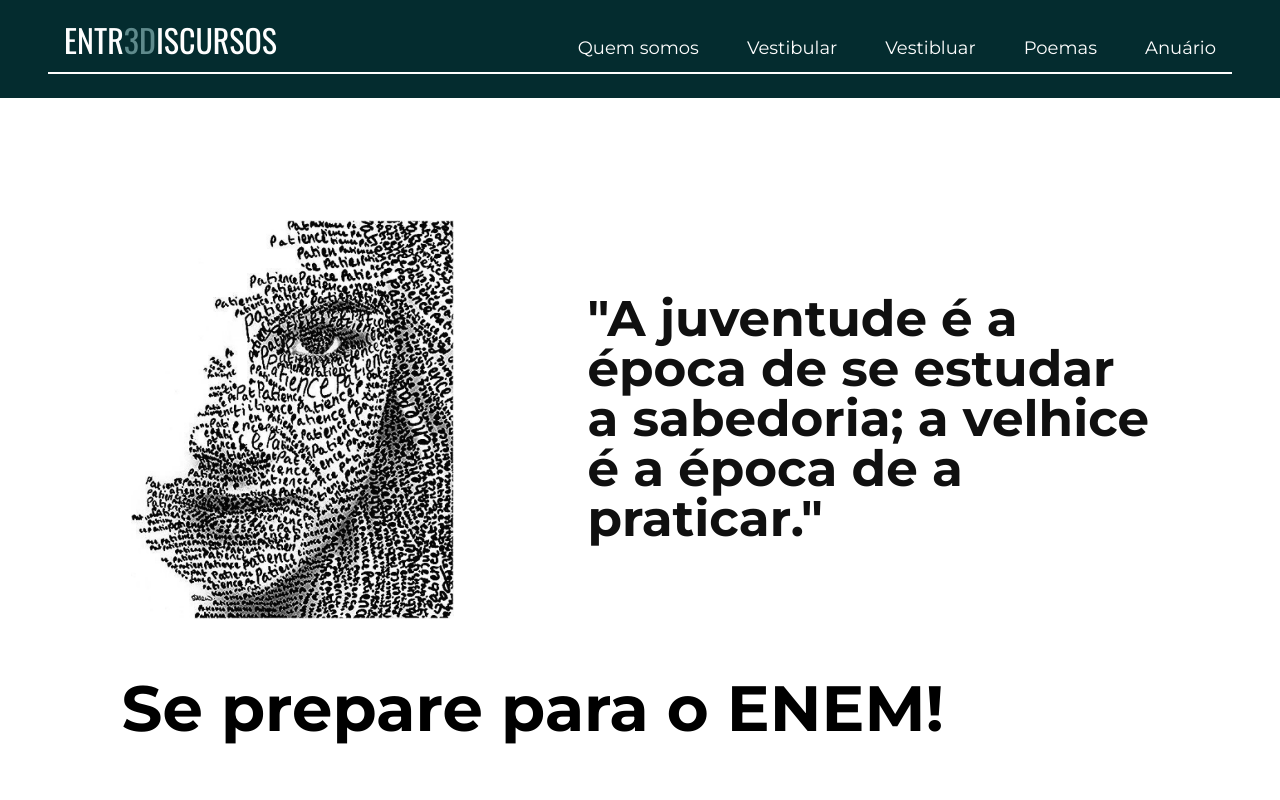
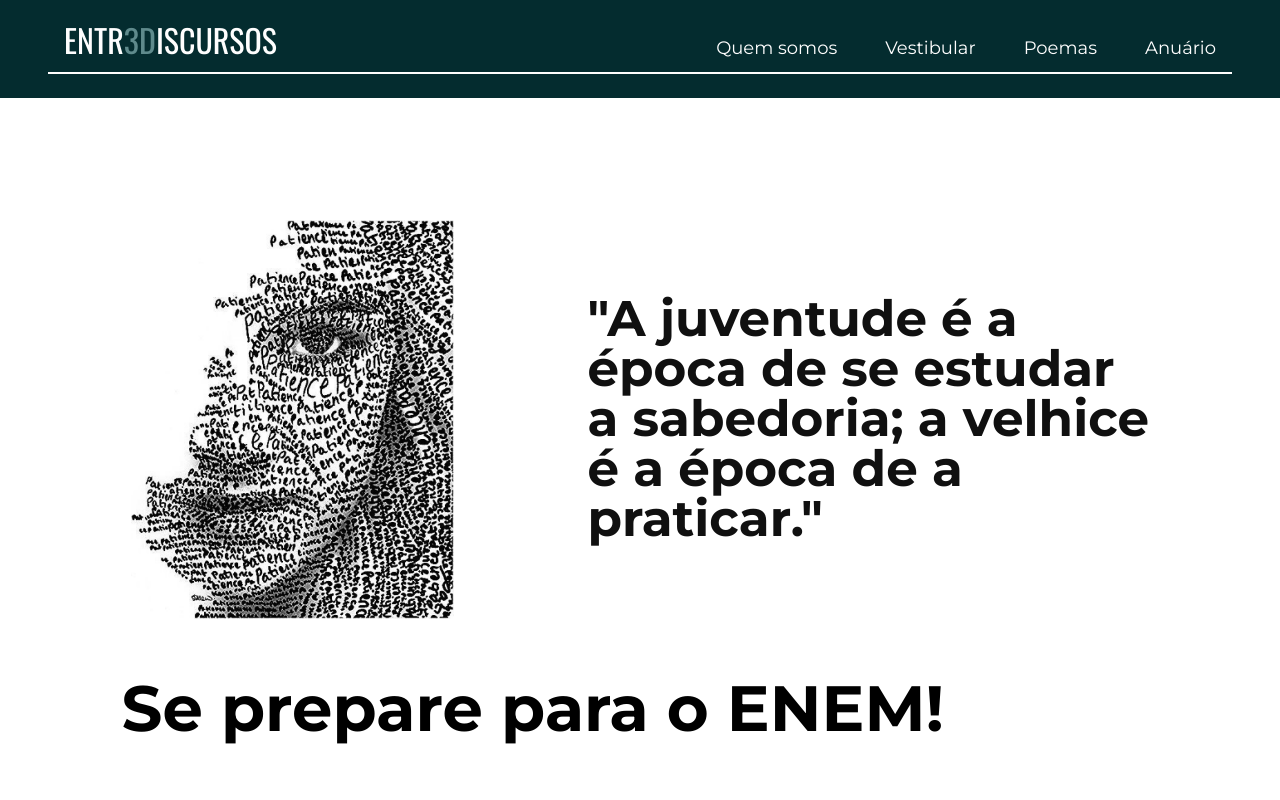
Before and after one commit to johegenesio/entr3Discursos, a plain HTML site: page index.html in a window 1280 px wide. Shown: the top 800 px of the page. Drawn offline with nearby package versions, Linux system fonts and the light colour scheme.

Commit message:
Update index.html

```diff
--- a/index.html
+++ b/index.html
@@ -24,7 +24,6 @@
                 <ul class="list-link">
                     <li><a class="montserrat-regular link-nav" href="">Quem somos</a></li>
                     <li><a class="montserrat-regular link-nav" href="">Vestibular</a></li>
-                    <li><a class="montserrat-regular link-nav" href="">Vestibluar</a></li>
                     <li><a class="montserrat-regular link-nav" href="html/poemas.html">Poemas</a></li>
                     <li><a class="montserrat-regular link-nav" href="html/anuario.html">Anuário</a></li>
                 </ul>
```
